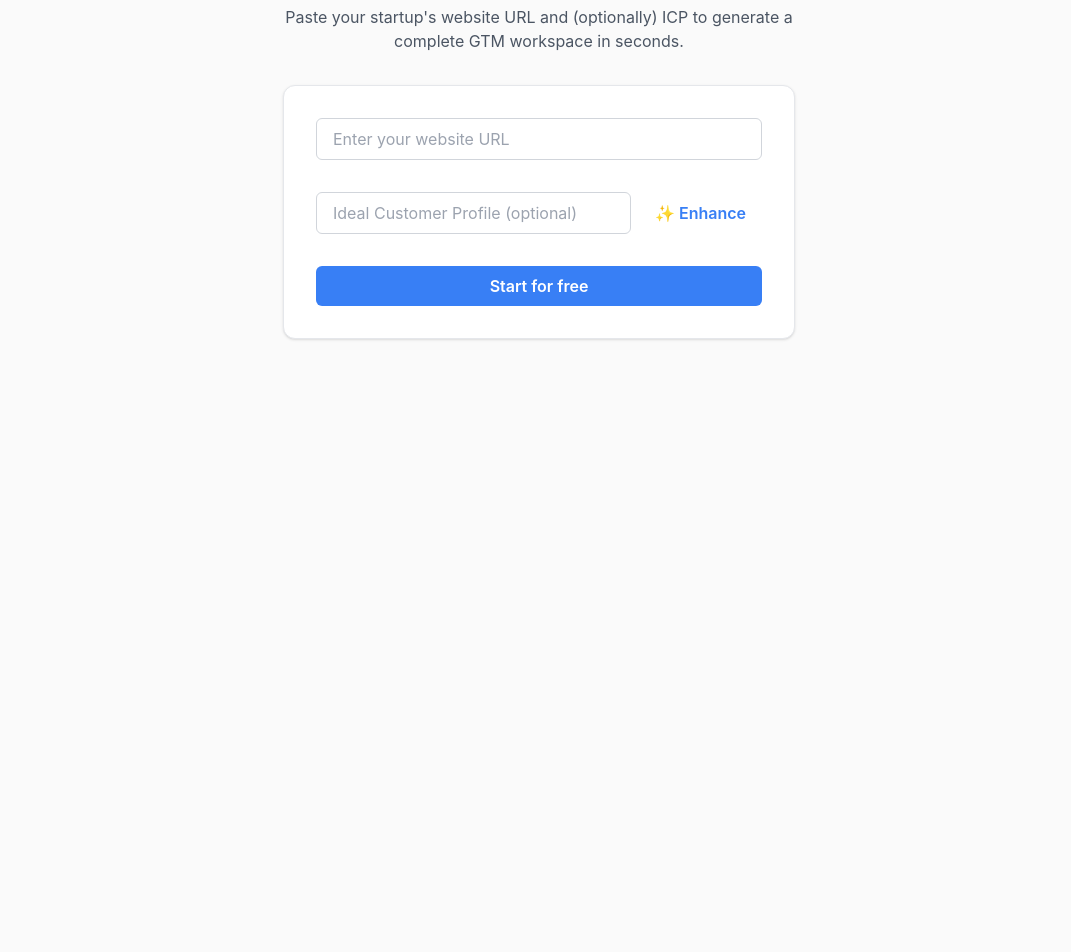
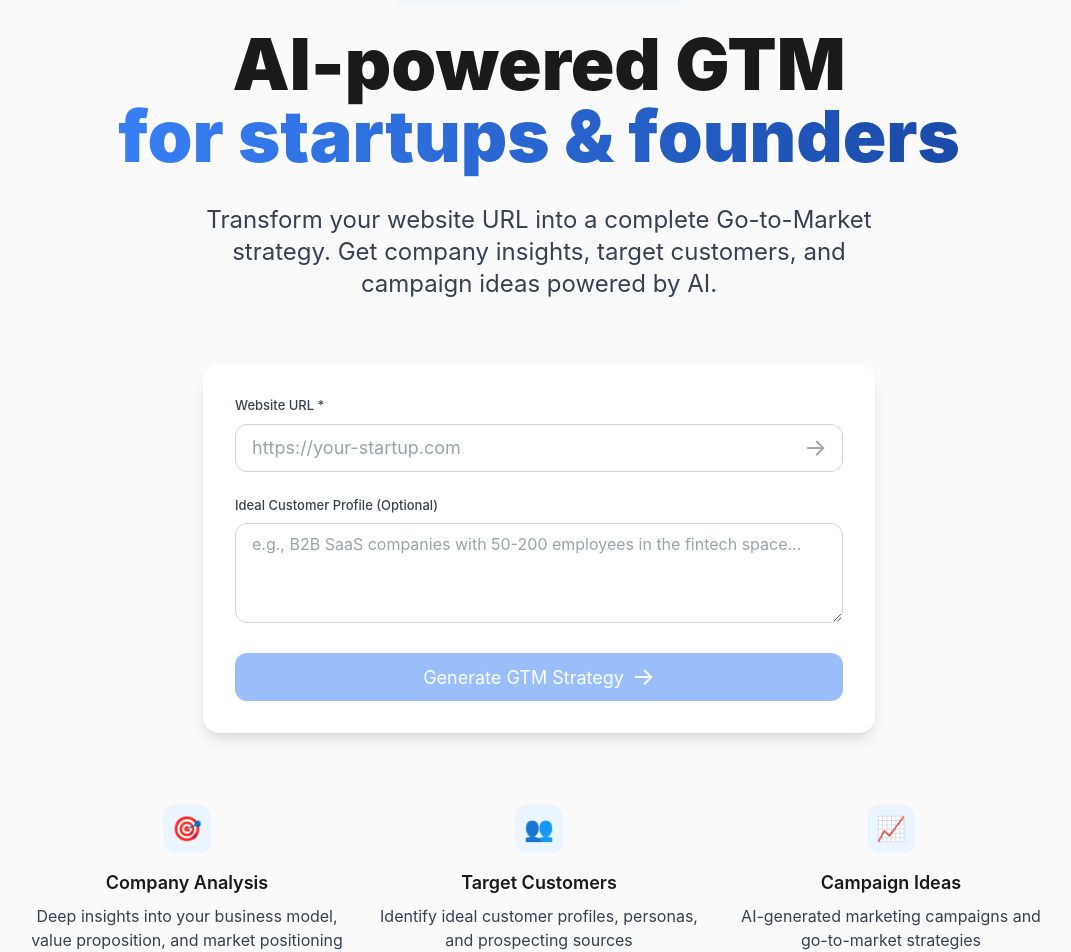
Before and after one commit to phillipou/blossomer_gtm_app, a React (Vite) app in the folder frontend/: page / in a window 1280 px wide. Shown: the part 178-1130 px from the top of the page, without its empty margins (101-1172 px from the left). Before the commit the page ends 800 px from the top, so only its background shows below. Built offline with nearby package versions, Linux system fonts and the light colour scheme; no server answers.

Commit message:
refactor: restyle Landing page to match v0 design, prepping for shadcn/ui adoption

```diff
--- a/frontend/src/pages/Landing.tsx
+++ b/frontend/src/pages/Landing.tsx
@@ -1,24 +1,164 @@
-import React from 'react';
+import React, { useState } from 'react';
 import HeaderBar from '../components/HeaderBar';
 import SandboxCard from '../components/SandboxCard';
+// If you have a design system icon set, import icons here. Otherwise, use placeholders.
 
-// TODO: Extract HeaderBar, SandboxCard, and other components as needed
+const features = [
+  {
+    icon: (
+      <div className="w-12 h-12 bg-primary-light rounded-lg flex items-center justify-center mx-auto mb-4">
+        {/* Replace with your Target icon */}
+        <span className="text-primary-base text-2xl">🎯</span>
+      </div>
+    ),
+    title: 'Company Analysis',
+    description: 'Deep insights into your business model, value proposition, and market positioning',
+  },
+  {
+    icon: (
+      <div className="w-12 h-12 bg-primary-light rounded-lg flex items-center justify-center mx-auto mb-4">
+        {/* Replace with your Users icon */}
+        <span className="text-primary-base text-2xl">👥</span>
+      </div>
+    ),
+    title: 'Target Customers',
+    description: 'Identify ideal customer profiles, personas, and prospecting sources',
+  },
+  {
+    icon: (
+      <div className="w-12 h-12 bg-primary-light rounded-lg flex items-center justify-center mx-auto mb-4">
+        {/* Replace with your TrendingUp icon */}
+        <span className="text-primary-base text-2xl">📈</span>
+      </div>
+    ),
+    title: 'Campaign Ideas',
+    description: 'AI-generated marketing campaigns and go-to-market strategies',
+  },
+];
 
 const Landing: React.FC = () => {
+  const [url, setUrl] = useState('');
+  const [icp, setIcp] = useState('');
+  const [isAnalyzing, setIsAnalyzing] = useState(false);
+
+  const handleAnalyze = async () => {
+    if (!url.trim()) return;
+    setIsAnalyzing(true);
+    setTimeout(() => {
+      setIsAnalyzing(false);
+      // In real implementation, redirect to dashboard or show results
+      console.log('Analyzing:', { url, icp });
+    }, 2000);
+  };
+
   return (
-    <div className="page-bg">
+    <div className="min-h-screen flex flex-col bg-background-hero bg-hero-gradient bg-no-repeat bg-top">
+      {/* Navigation/Header */}
       <HeaderBar />
+
+      {/* Promo Banner */}
+      <div className="bg-primary-light/20 border-b border-primary-light">
+        <div className="max-w-7xl mx-auto px-4 py-3 flex items-center justify-center">
+          <div className="flex items-center space-x-2 text-sm text-primary-base">
+            {/* Replace with your Sparkles icon if available */}
+            <span className="text-lg">✨</span>
+            <span>Get your first GTM analysis free - no credit card required</span>
+          </div>
+        </div>
+      </div>
+
       {/* Hero Section */}
-      <section className="section-hero">
-        <h1 className="section-title">
-          AI-powered Go-to-Market Dashboard
+      <section className="flex flex-col items-center justify-center flex-1 py-6xl px-4">
+        {/* Badge/Callout */}
+        <div className="mb-6">
+          <span className="inline-block bg-primary-light/60 text-primary-base font-medium px-4 py-2 rounded-pill text-md shadow-xs">
+            🚀 For Early-Stage B2B Founders
+          </span>
+        </div>
+        {/* Headline */}
+        <h1 className="text-5xl md:text-7xl font-black mb-8 text-center leading-tight">
+          <span className="text-neutral-black">AI-powered GTM</span>
+          <br />
+          <span className="text-transparent bg-clip-text bg-gradient-to-r from-primary-base to-primary-dark">
+            for startups & founders
+          </span>
         </h1>
-        <p className="section-subtitle">
-          Paste your startup's website URL and (optionally) ICP to generate a complete GTM workspace in seconds.
+        {/* Subheadline */}
+        <p className="text-xl md:text-2xl text-neutral-gray700 text-center max-w-2xl mb-10 md:mb-16">
+          Transform your website URL into a complete Go-to-Market strategy. Get company insights, target customers, and campaign ideas powered by AI.
         </p>
+        {/* Form Card (SandboxCard or inline form) */}
+        <div className="w-full flex justify-center mb-8">
+          {/* If SandboxCard is a form, use it. Otherwise, recreate the form here. */}
+          <div className="max-w-2xl w-full bg-neutral-white rounded-2xl shadow-lg p-8">
+            <form
+              onSubmit={e => {
+                e.preventDefault();
+                handleAnalyze();
+              }}
+              className="space-y-6"
+            >
+              <div>
+                <label htmlFor="url" className="block text-sm font-medium text-neutral-gray700 mb-2 text-left">
+                  Website URL *
+                </label>
+                <div className="relative">
+                  <input
+                    id="url"
+                    type="url"
+                    placeholder="https://your-startup.com"
+                    value={url}
+                    onChange={e => setUrl(e.target.value)}
+                    className="pr-12 h-12 text-lg border border-neutral-gray300 rounded-lg w-full focus:border-primary-base focus:ring-primary-base px-4"
+                    required
+                  />
+                  {/* Replace with your ArrowRight icon if available */}
+                  <span className="absolute right-4 top-1/2 transform -translate-y-1/2 text-neutral-gray400 text-xl">→</span>
+                </div>
+              </div>
+              <div>
+                <label htmlFor="icp" className="block text-sm font-medium text-neutral-gray700 mb-2 text-left">
+                  Ideal Customer Profile (Optional)
+                </label>
+                <textarea
+                  id="icp"
+                  placeholder="e.g., B2B SaaS companies with 50-200 employees in the fintech space..."
+                  value={icp}
+                  onChange={e => setIcp(e.target.value)}
+                  className="min-h-[100px] border border-neutral-gray300 rounded-lg w-full focus:border-primary-base focus:ring-primary-base px-4 py-2"
+                />
+              </div>
+              <button
+                type="submit"
+                disabled={!url.trim() || isAnalyzing}
+                className="w-full h-12 text-lg bg-primary-base hover:bg-primary-dark text-white rounded-lg disabled:opacity-50 flex items-center justify-center"
+              >
+                {isAnalyzing ? (
+                  <>
+                    <span className="w-4 h-4 border-2 border-white border-t-transparent rounded-full animate-spin mr-2" />
+                    Analyzing website...
+                  </>
+                ) : (
+                  <>
+                    Generate GTM Strategy
+                    <span className="ml-2 text-xl">→</span>
+                  </>
+                )}
+              </button>
+            </form>
+          </div>
+        </div>
+        {/* Feature Cards */}
+        <div className="grid md:grid-cols-3 gap-8 mt-10 w-full max-w-5xl">
+          {features.map((feature, idx) => (
+            <div key={idx} className="text-center">
+              {feature.icon}
+              <h3 className="text-lg font-semibold text-neutral-black mb-2">{feature.title}</h3>
+              <p className="text-neutral-gray700">{feature.description}</p>
+            </div>
+          ))}
+        </div>
       </section>
-      <SandboxCard />
-      {/* TODO: Add loading state, error banners, and skeleton cards as per PRD */}
     </div>
   );
 };
```
